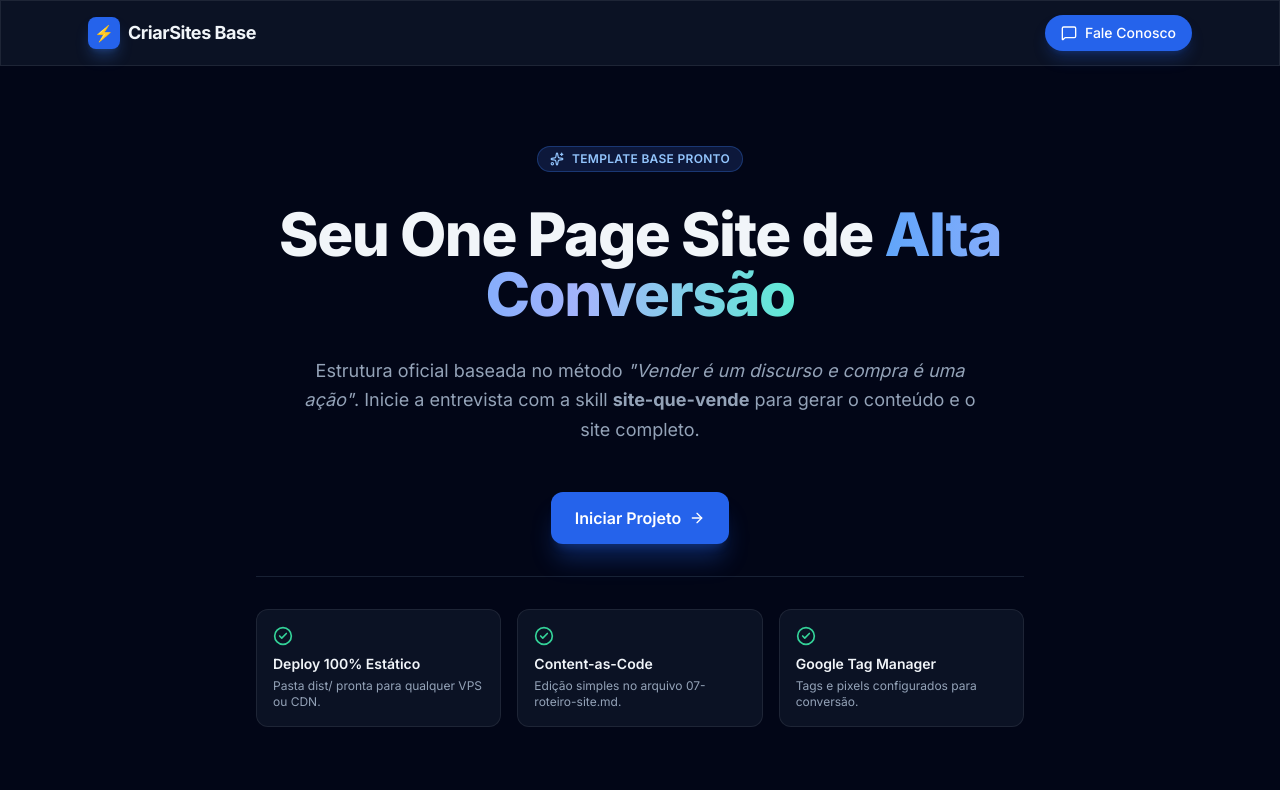
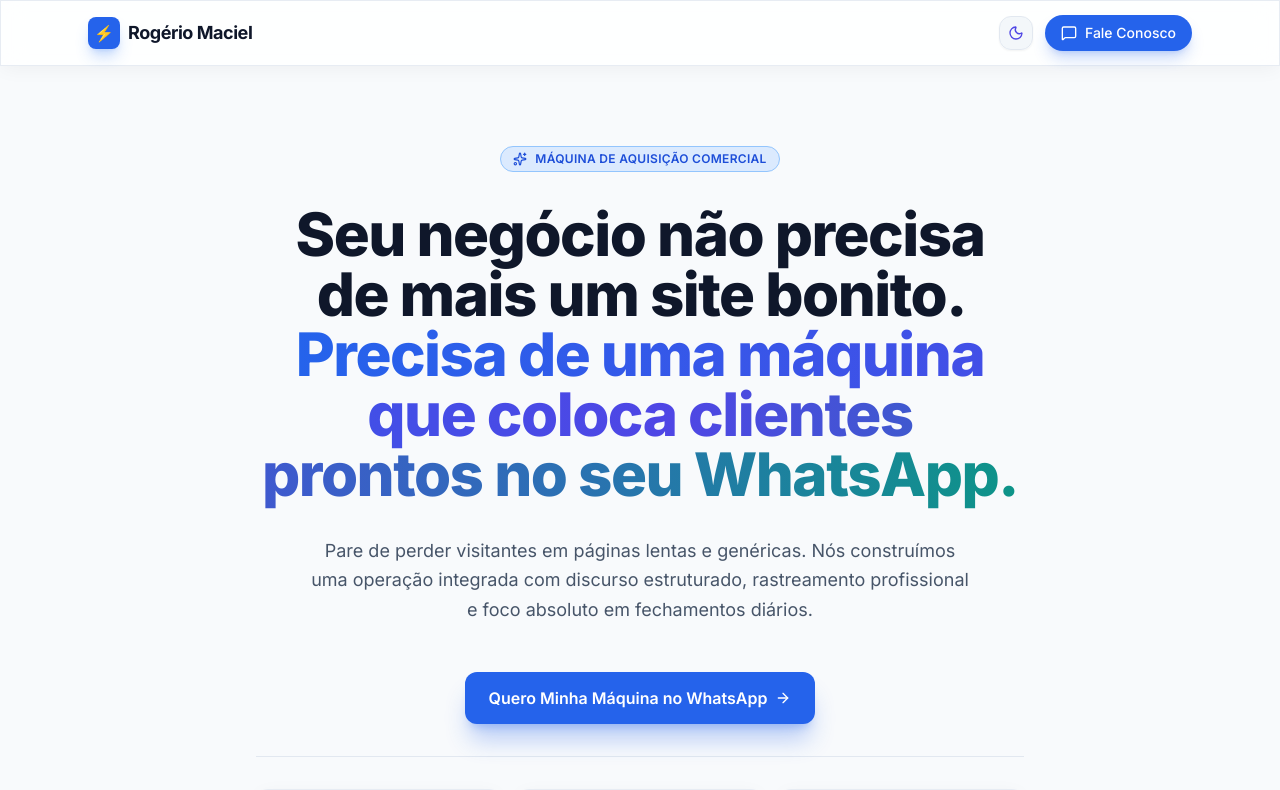
Before and after one commit to rogeriomaciel/rogeriomaciel, a React (Vite) app: page / in a window 1280 px wide. Shown: the top 790 px of the page. Built offline with nearby package versions, Linux system fonts and the light colour scheme.

Commit message:
feat(theme): add dual dark and light mode support with theme toggle and anti-FOUC script

```diff
--- a/package.json
+++ b/package.json
@@ -5,7 +5,7 @@
   "type": "module",
   "scripts": {
     "dev": "bun scripts/parse-content.ts && vite",
-    "build": "bun scripts/parse-content.ts && tsc && vite build",
+    "build": "bun scripts/parse-content.ts && bunx tsc && vite build",
     "preview": "vite preview",
     "sync-base": "./sync-base.sh"
   },
--- a/src/App.tsx
+++ b/src/App.tsx
@@ -1,77 +1,88 @@
 import { ArrowRight, Sparkles, CheckCircle2, MessageSquare } from 'lucide-react';
+import { ThemeToggle } from './components/ThemeToggle';
+import { siteContent } from './data/site-content';
 
 export default function App() {
+  const { meta, hero } = siteContent;
+
   return (
-    <div className="min-h-screen bg-slate-950 text-slate-100 flex flex-col justify-between selection:bg-blue-600 selection:text-white">
+    <div className="min-h-screen bg-slate-50 dark:bg-slate-950 text-slate-900 dark:text-slate-100 flex flex-col justify-between selection:bg-blue-600 selection:text-white transition-colors duration-200">
       {/* Header / Navbar */}
-      <header className="sticky top-0 z-50 glass-panel border-b border-slate-800/80">
+      <header className="sticky top-0 z-50 glass-panel border-b border-slate-200/80 dark:border-slate-800/80">
         <div className="max-w-6xl mx-auto px-6 h-16 flex items-center justify-between">
           <div className="flex items-center gap-2">
             <span className="h-8 w-8 rounded-lg bg-blue-600 flex items-center justify-center font-bold text-white shadow-lg shadow-blue-500/30">
               ⚡
             </span>
-            <span className="font-bold text-lg tracking-tight">CriarSites Base</span>
+            <span className="font-bold text-lg tracking-tight">{meta.brandName || "CriarSites Base"}</span>
           </div>
+
+          <div className="flex items-center gap-3">
+            <ThemeToggle />
             <a
-            href="#contato"
+              href={`https://wa.me/${meta.whatsappNumber}?text=${encodeURIComponent(meta.whatsappMessage)}`}
+              target="_blank"
+              rel="noopener noreferrer"
               className="inline-flex items-center gap-2 px-4 py-2 rounded-full bg-blue-600 hover:bg-blue-500 text-white font-medium text-sm transition shadow-lg shadow-blue-600/25"
             >
               <MessageSquare className="w-4 h-4" />
               Fale Conosco
             </a>
           </div>
+        </div>
       </header>
 
       {/* Hero Section */}
       <main className="flex-1 flex items-center justify-center py-20 px-6">
         <div className="max-w-3xl mx-auto text-center space-y-8">
-          <div className="inline-flex items-center gap-2 px-3 py-1 rounded-full bg-blue-950/60 border border-blue-500/30 text-blue-300 text-xs font-semibold tracking-wide uppercase">
+          <div className="inline-flex items-center gap-2 px-3 py-1 rounded-full bg-blue-100 dark:bg-blue-950/60 border border-blue-300 dark:border-blue-500/30 text-blue-700 dark:text-blue-300 text-xs font-semibold tracking-wide uppercase">
             <Sparkles className="w-3.5 h-3.5" />
-            Template Base Pronto
+            {hero.badge || "Template Base Pronto"}
           </div>
 
-          <h1 className="text-4xl sm:text-6xl font-extrabold tracking-tight leading-tight">
-            Seu One Page Site de <span className="gradient-text">Alta Conversão</span>
+          <h1 className="text-4xl sm:text-6xl font-extrabold tracking-tight leading-tight text-slate-900 dark:text-white">
+            {hero.headline} <span className="gradient-text">{hero.headlineHighlight}</span>
           </h1>
 
-          <p className="text-lg text-slate-400 max-w-2xl mx-auto leading-relaxed">
-            Estrutura oficial baseada no método <em>"Vender é um discurso e compra é uma ação"</em>.
-            Inicie a entrevista com a skill <strong>site-que-vende</strong> para gerar o conteúdo e o site completo.
+          <p className="text-lg text-slate-600 dark:text-slate-400 max-w-2xl mx-auto leading-relaxed">
+            {hero.subheadline}
           </p>
 
           <div className="flex flex-wrap items-center justify-center gap-4 pt-4">
             <a
-              href="#contato"
+              href={`https://wa.me/${meta.whatsappNumber}?text=${encodeURIComponent(meta.whatsappMessage)}`}
+              target="_blank"
+              rel="noopener noreferrer"
               className="inline-flex items-center gap-2 px-6 py-3.5 rounded-xl bg-blue-600 hover:bg-blue-500 text-white font-semibold transition shadow-xl shadow-blue-600/30 hover:scale-105 transform duration-150"
             >
-              Iniciar Projeto
+              {hero.primaryCtaText}
               <ArrowRight className="w-4 h-4" />
             </a>
           </div>
 
-          <div className="pt-8 border-t border-slate-800/80 grid grid-cols-1 sm:grid-cols-3 gap-4 text-left">
+          <div className="pt-8 border-t border-slate-200 dark:border-slate-800/80 grid grid-cols-1 sm:grid-cols-3 gap-4 text-left">
             <div className="glass-panel p-4 rounded-xl">
-              <CheckCircle2 className="w-5 h-5 text-emerald-400 mb-2" />
-              <h3 className="font-semibold text-sm">Deploy 100% Estático</h3>
-              <p className="text-xs text-slate-400 mt-1">Pasta dist/ pronta para qualquer VPS ou CDN.</p>
+              <CheckCircle2 className="w-5 h-5 text-emerald-600 dark:text-emerald-400 mb-2" />
+              <h3 className="font-semibold text-sm text-slate-900 dark:text-white">Deploy 100% Estático</h3>
+              <p className="text-xs text-slate-600 dark:text-slate-400 mt-1">Pasta dist/ pronta para qualquer VPS ou CDN.</p>
             </div>
             <div className="glass-panel p-4 rounded-xl">
-              <CheckCircle2 className="w-5 h-5 text-emerald-400 mb-2" />
-              <h3 className="font-semibold text-sm">Content-as-Code</h3>
-              <p className="text-xs text-slate-400 mt-1">Edição simples no arquivo 07-roteiro-site.md.</p>
+              <CheckCircle2 className="w-5 h-5 text-emerald-600 dark:text-emerald-400 mb-2" />
+              <h3 className="font-semibold text-sm text-slate-900 dark:text-white">Content-as-Code</h3>
+              <p className="text-xs text-slate-600 dark:text-slate-400 mt-1">Edite o roteiro e o site se recompila na hora.</p>
             </div>
             <div className="glass-panel p-4 rounded-xl">
-              <CheckCircle2 className="w-5 h-5 text-emerald-400 mb-2" />
-              <h3 className="font-semibold text-sm">Google Tag Manager</h3>
-              <p className="text-xs text-slate-400 mt-1">Tags e pixels configurados para conversão.</p>
+              <CheckCircle2 className="w-5 h-5 text-emerald-600 dark:text-emerald-400 mb-2" />
+              <h3 className="font-semibold text-sm text-slate-900 dark:text-white">Dark & Light Mode</h3>
+              <p className="text-xs text-slate-600 dark:text-slate-400 mt-1">Suporte completo com persistência e auto-detecção.</p>
             </div>
           </div>
         </div>
       </main>
 
       {/* Footer */}
-      <footer id="contato" className="border-t border-slate-900 py-8 px-6 text-center text-xs text-slate-500">
-        <p>© {new Date().getFullYear()} CriarSites Base — Todos os direitos reservados.</p>
+      <footer className="border-t border-slate-200 dark:border-slate-800/80 py-6 text-center text-xs text-slate-500 dark:text-slate-500">
+        <p>© {new Date().getFullYear()} {meta.brandName}. Todos os direitos reservados. Feito com CriarSites Base.</p>
       </footer>
     </div>
   );
--- /dev/null
+++ b/src/components/ThemeToggle.tsx
@@ -0,0 +1,22 @@
+import { Sun, Moon } from 'lucide-react';
+import { useTheme } from '../hooks/useTheme';
+
+export function ThemeToggle({ className = '' }: { className?: string }) {
+  const { theme, toggleTheme } = useTheme();
+
+  return (
+    <button
+      type="button"
+      onClick={toggleTheme}
+      aria-label={theme === 'dark' ? 'Ativar modo claro' : 'Ativar modo escuro'}
+      title={theme === 'dark' ? 'Ativar modo claro' : 'Ativar modo escuro'}
+      className={`p-2 rounded-xl transition-all duration-200 border flex items-center justify-center text-slate-600 dark:text-slate-300 hover:text-slate-900 dark:hover:text-white bg-slate-100/80 dark:bg-slate-800/80 border-slate-200 dark:border-slate-700/60 hover:bg-slate-200/80 dark:hover:bg-slate-700/80 shadow-sm ${className}`}
+    >
+      {theme === 'dark' ? (
+        <Sun className="w-4 h-4 text-amber-400 transition-transform hover:rotate-45 duration-300" />
+      ) : (
+        <Moon className="w-4 h-4 text-indigo-600 transition-transform hover:-rotate-12 duration-300" />
+      )}
+    </button>
+  );
+}
--- a/src/data/site-content.generated.json
+++ b/src/data/site-content.generated.json
@@ -1,7 +1,7 @@
 {
   "meta": {
-    "title": "Rogério Maciel — Máquinas de Aquisição & One Page Sites de Alta Conversão",
-    "description": "Seu negócio não precisa de mais um site bonito. Precisa de uma máquina comercial integrada que qualifica e entrega oportunidades de venda prontas no WhatsApp.",
+    "title": "Rogério Maciel — Máquinas de Aquisição & One Page Sites",
+    "description": "Seu negócio não precisa de mais um site bonito. Precisa de uma máquina de aquisição comercial no WhatsApp.",
     "gtmId": "GTM-WNXV9S4X",
     "whatsappNumber": "5562996232227",
     "whatsappMessage": "Olá Rogério! Vi o seu site e quero transformar minha página em uma máquina de aquisição no WhatsApp.",
--- /dev/null
+++ b/src/hooks/useTheme.ts
@@ -0,0 +1,30 @@
+import { useState, useEffect } from 'react';
+
+export type Theme = 'light' | 'dark';
+
+export function useTheme() {
+  const [theme, setTheme] = useState<Theme>(() => {
+    if (typeof window !== 'undefined') {
+      const saved = localStorage.getItem('theme') as Theme | null;
+      if (saved === 'dark' || saved === 'light') return saved;
+      return window.matchMedia('(prefers-color-scheme: dark)').matches ? 'dark' : 'light';
+    }
+    return 'dark';
+  });
+
+  useEffect(() => {
+    const root = document.documentElement;
+    if (theme === 'dark') {
+      root.classList.add('dark');
+    } else {
+      root.classList.remove('dark');
+    }
+    localStorage.setItem('theme', theme);
+  }, [theme]);
+
+  const toggleTheme = () => {
+    setTheme(prev => (prev === 'dark' ? 'light' : 'dark'));
+  };
+
+  return { theme, toggleTheme, setTheme };
+}
--- a/src/index.css
+++ b/src/index.css
@@ -6,22 +6,45 @@
   html {
     scroll-behavior: smooth;
   }
+
+  /* Padrão Claro (Light Mode) */
   body {
-    @apply bg-slate-950 text-slate-100 min-h-screen overflow-x-hidden;
+    @apply bg-slate-50 text-slate-900 min-h-screen overflow-x-hidden transition-colors duration-200;
+  }
+
+  /* Modo Escuro (Dark Mode) */
+  html.dark body {
+    @apply bg-slate-950 text-slate-100;
   }
 }
 
-/* Utilitários modernos de UI */
+/* Painéis com Glassmorphism Dinâmico */
 .glass-panel {
+  background: rgba(255, 255, 255, 0.85);
+  backdrop-filter: blur(12px);
+  border: 1px solid rgba(226, 232, 240, 0.8);
+  box-shadow: 0 4px 20px -2px rgba(0, 0, 0, 0.05);
+}
+
+html.dark .glass-panel {
   background: rgba(15, 23, 42, 0.75);
   backdrop-filter: blur(12px);
   border: 1px solid rgba(255, 255, 255, 0.08);
+  box-shadow: 0 4px 20px -2px rgba(0, 0, 0, 0.3);
 }
 
 .gradient-text {
+  @apply bg-clip-text text-transparent bg-gradient-to-r from-blue-600 via-indigo-600 to-teal-600;
+}
+
+html.dark .gradient-text {
   @apply bg-clip-text text-transparent bg-gradient-to-r from-blue-400 via-indigo-300 to-teal-300;
 }
 
 .glow-effect {
+  box-shadow: 0 0 50px -10px rgba(59, 130, 246, 0.15);
+}
+
+html.dark .glow-effect {
   box-shadow: 0 0 50px -10px rgba(59, 130, 246, 0.3);
 }
--- a/tailwind.config.js
+++ b/tailwind.config.js
@@ -1,5 +1,6 @@
 /** @type {import('tailwindcss').Config} */
 export default {
+  darkMode: 'class',
   content: [
     "./index.html",
     "./src/**/*.{js,ts,jsx,tsx}",
```
Also changed, not shown: index.html (+15 -1 lines). Lines whose indentation alone changed are shown as unchanged.
